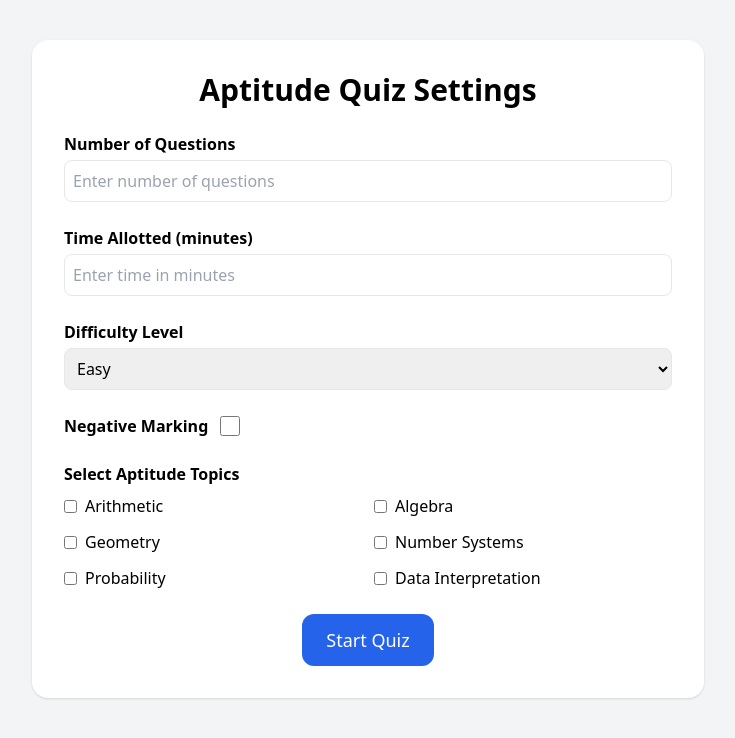
After one commit to adarsh2023calc/JEEprep, a Django app: page /aptitude_quiz.html in a window 1280 px wide. The commit adds this page. Shown: the top 738 px of the page, without its empty margins (272-1007 px from the left). Run offline with Django 5.2, Linux system fonts and the light colour scheme; some libraries are stand-ins or nearby versions.

Commit message:
new file:   jeeprep/apti/templates/aptitude_quiz.html

```diff
--- /dev/null
+++ b/jeeprep/apti/templates/aptitude_quiz.html
@@ -0,0 +1,75 @@
+<!DOCTYPE html>
+<html lang="en">
+<head>
+  <meta charset="UTF-8" />
+  <meta name="viewport" content="width=device-width, initial-scale=1.0" />
+  <title>Aptitude Quiz Selector</title>
+  <script src="https://cdn.tailwindcss.com"></script>
+</head>
+<body class="bg-gray-100 p-10">
+  <div class="max-w-2xl mx-auto bg-white p-8 rounded-2xl shadow space-y-6">
+    <h1 class="text-3xl font-bold text-center mb-4">Aptitude Quiz Settings</h1>
+
+    <!-- Number of questions -->
+    <div>
+      <label class="block font-semibold mb-1">Number of Questions</label>
+      <input type="number" min="1" class="w-full border p-2 rounded-lg" placeholder="Enter number of questions" />
+    </div>
+
+    <!-- Time allotted -->
+    <div>
+      <label class="block font-semibold mb-1">Time Allotted (minutes)</label>
+      <input type="number" min="1" class="w-full border p-2 rounded-lg" placeholder="Enter time in minutes" />
+    </div>
+
+    <!-- Difficulty level -->
+    <div>
+      <label class="block font-semibold mb-1">Difficulty Level</label>
+      <select class="w-full border p-2 rounded-lg">
+        <option>Easy</option>
+        <option>Medium</option>
+        <option>Hard</option>
+      </select>
+    </div>
+
+    <!-- Negative marking -->
+    <div class="flex items-center space-x-3">
+      <label class="font-semibold">Negative Marking</label>
+      <input type="checkbox" class="w-5 h-5" />
+    </div>
+
+    <!-- Topic selection -->
+    <div>
+      <label class="block font-semibold mb-2">Select Aptitude Topics</label>
+
+      <div class="grid grid-cols-2 gap-3">
+        <label class="flex items-center space-x-2">
+          <input type="checkbox" /> <span>Arithmetic</span>
+        </label>
+        <label class="flex items-center space-x-2">
+          <input type="checkbox" /> <span>Algebra</span>
+        </label>
+        <label class="flex items-center space-x-2">
+          <input type="checkbox" /> <span>Geometry</span>
+        </label>
+        <label class="flex items-center space-x-2">
+          <input type="checkbox" /> <span>Number Systems</span>
+        </label>
+        <label class="flex items-center space-x-2">
+          <input type="checkbox" /> <span>Probability</span>
+        </label>
+        <label class="flex items-center space-x-2">
+          <input type="checkbox" /> <span>Data Interpretation</span>
+        </label>
+      </div>
+    </div>
+
+    <!-- Start button -->
+    <div class="text-center">
+      <button class="px-6 py-3 bg-blue-600 text-white rounded-xl hover:bg-blue-700 text-lg">
+        Start Quiz
+      </button>
+    </div>
+  </div>
+</body>
+</html>
--- a/jeeprep/apti/views.py
+++ b/jeeprep/apti/views.py
@@ -7,3 +7,6 @@ from django.shortcuts import render
 def main_backend_page(request):
 
     return render(request,"index.html")
+
+def aptitude_quiz(request):
+    return render(request, "aptitude_quiz.html")
--- a/jeeprep/jeeprep/urls.py
+++ b/jeeprep/jeeprep/urls.py
@@ -17,8 +17,9 @@ Including another URLconf
 
 from django.contrib import admin
 from django.urls import path
-from apti.views import main_backend_page
+from apti.views import main_backend_page,aptitude_quiz
 
 urlpatterns = [
-    path("", main_backend_page)
+    path("", main_backend_page),
+    path("aptitude_quiz.html", aptitude_quiz),
 ]
```
Also changed, not shown: jeeprep/apti/templates/index.html (+4 -4 lines), jeeprep/apti/templates/software_quiz.html (added), jeeprep/apti/templates/verbals_quiz.html (added).
